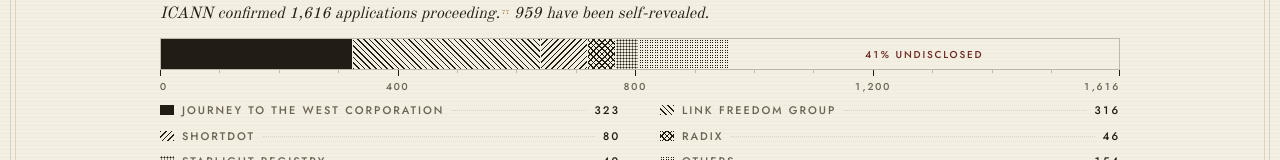
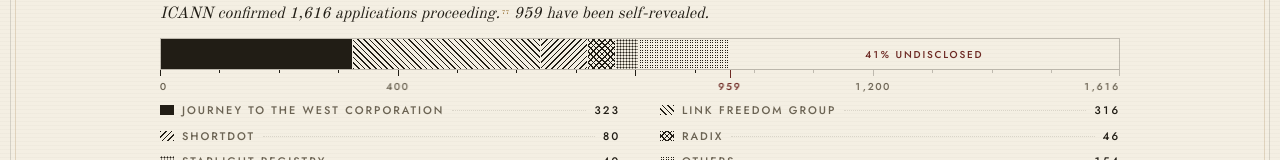
Before and after one commit to aslobodnik/stringscout, a Next.js app: page / in a window 1280 px wide. Shown: the part 389-549 px from the top of the page. Built offline with nearby package versions, Linux system fonts and the light colour scheme.

Commit message:
round rule: graduations inked as far as the disclosure reaches, the reading in oxblood, ticks answer a block, scribed in on load

```diff
--- a/app/globals.css
+++ b/app/globals.css
@@ -453,3 +453,33 @@
     animation-duration: 0.17s;
   }
 }
+
+/* Round rule (components/RoundRule.tsx). The graduations under a block
+   answer it: hover the block, or have it picked, and they rise, in gold. Six
+   covers the five screens and others. On load the scale is scribed in, each
+   tick drawn down from the frame in turn; off under reduced motion. */
+.rule:has([data-block="0"]:hover) [data-under="0"],
+.rule:has([data-block="1"]:hover) [data-under="1"],
+.rule:has([data-block="2"]:hover) [data-under="2"],
+.rule:has([data-block="3"]:hover) [data-under="3"],
+.rule:has([data-block="4"]:hover) [data-under="4"],
+.rule:has([data-block="5"]:hover) [data-under="5"],
+.rule [data-under][data-active] {
+  background-color: var(--gold);
+  height: 6px;
+}
+@media (prefers-reduced-motion: no-preference) {
+  @keyframes rule-scribe {
+    from {
+      transform: scaleY(0);
+    }
+    to {
+      transform: scaleY(1);
+    }
+  }
+  .rule-tick {
+    transform-origin: top;
+    animation: rule-scribe 0.2s ease-out both;
+    animation-delay: var(--press-delay, 0s);
+  }
+}
--- a/components/RoundRule.tsx
+++ b/components/RoundRule.tsx
@@ -1,6 +1,7 @@
 "use client";
 
 import Tip from "@/components/Tip";
+import { pressDelay } from "@/lib/press";
 import { Cite } from "./strings-table/Cite";
 import type { Citations } from "./strings-table/types";
 
@@ -66,21 +67,52 @@
   const at = (units: number) => `${(units / received) * 100}%`;
   let left = 0;
   const placed = blocks.map((b) => {
-    const block = { ...b, left: at(left), width: at(b.count) };
+    const block = { ...b, left: at(left), width: at(b.count), leftOf: left };
     left += b.count;
     return block;
   });
   // every hundred to 1,500, numbered every four hundred, then ICANN's figure
-  // closes the axis
+  // closes the axis. A graduation is inked as far as the disclosure reaches
+  // and faint beyond it, and each knows the block it sits under, so the
+  // scale can answer a block. The reading, disclosed, is set in oxblood
+  // after the fixed graduations; a fixed figure it would run into yields.
+  const under = (units: number) => {
+    let sum = 0;
+    for (let i = 0; i < blocks.length; i++) {
+      sum += blocks[i].count;
+      if (units < sum) return i;
+    }
+    return -1;
+  };
+  // a fixed figure the reading would run into yields: within 7% of the
+  // axis always, within 12% only on phones, where the figures sit closer
+  const near = (units: number) => {
+    const gap = Math.abs(units - disclosed) / received;
+    return gap < 0.07 ? "hidden" : gap < 0.12 ? "hidden sm:block" : "block";
+  };
   const ticks = [
     ...Array.from({ length: 16 }, (_, i) => ({
+      value: i * 100,
       at: at(i * 100),
       major: i % 4 === 0,
-      value: i * 100,
       last: false,
+      reached: i * 100 <= disclosed,
+      under: under(i * 100),
+      numbered: i % 4 === 0 ? near(i * 100) : "",
     })),
-    { at: at(received), major: true, value: received, last: true },
+    {
+      value: received,
+      at: at(received),
+      major: true,
+      last: true,
+      reached: disclosed >= received,
+      under: -1,
+      numbered: near(received),
+    },
   ];
+  const reading = disclosed > 0 && disclosed < received;
+  // the scale is scribed in left to right, the reading struck last
+  const scribe = (i: number) => pressDelay(i * 20);
   const summary = `${fmt(disclosed)} disclosed of ${fmt(received)} applications: ${blocks
     .map((b) => `${b.label} ${fmt(b.count)}`)
     .join(", ")}. ${undisclosed}% undisclosed.`;
@@ -89,7 +121,7 @@
   const dim = (label: string) => (filtering && active !== label ? "opacity-30" : "");
 
   return (
-    <div className="-mt-5 mb-10">
+    <div className="rule -mt-5 mb-10">
       {/* ICANN's own figure with its cite, then how much of it is self-revealed:
           the caption the gauge is read against */}
       <p className="serif italic text-base text-ink">
@@ -100,15 +132,18 @@
       <div role="group" aria-label={summary} className="relative mt-3 h-8 border border-rule">
         {placed.map((b, i) => {
           const cls = `group absolute inset-y-0 box-border ${i ? "border-l border-paper" : ""}`;
+          const idx = { "data-block": i };
           // the screen dims on its own layer: opacity on the block would take
-          // the tip down with it and the caption above would read through
+          // the tip down with it and the caption above would read through.
+          // A block past the midpoint hangs its tip from its right edge.
+          const { leftOf } = b;
           const tip = (
             <>
               <span
                 aria-hidden="true"
                 className={`absolute inset-0 ${b.tone} ${dim(b.label)} transition-opacity duration-300 ease-in-out`}
               />
-              <Tip>
+              <Tip side={leftOf < received / 2 ? "left" : "right"}>
                 {b.label} · {fmt(b.count)}
               </Tip>
             </>
@@ -120,13 +155,14 @@
               aria-pressed={active === b.label}
               aria-label={`${b.label}, ${fmt(b.count)}`}
               onClick={() => onPick(b.label)}
+              {...idx}
               className={`${cls} cursor-pointer focus-visible:outline-2 focus-visible:outline-gold`}
               style={{ left: b.left, width: b.width }}
             >
               {tip}
             </button>
           ) : (
-            <div key={b.key} className={cls} style={{ left: b.left, width: b.width }}>
+            <div key={b.key} {...idx} className={cls} style={{ left: b.left, width: b.width }}>
               {tip}
             </div>
           );
@@ -146,23 +182,45 @@
         {ticks.map((t, i) => (
           <span key={t.value}>
             <span
-              className={`absolute top-0 w-px ${t.major ? "h-1.5 bg-ink" : "h-[3px] bg-rule"} ${
-                t.last ? "-translate-x-full" : ""
-              }`}
-              style={{ left: t.at }}
+              data-under={t.under >= 0 ? t.under : undefined}
+              data-active={t.under >= 0 && active === blocks[t.under].label ? "" : undefined}
+              className={`rule-tick absolute top-0 w-px transition-[background-color,height] duration-300 ease-in-out ${
+                t.major ? "h-1.5" : "h-[3px]"
+              } ${t.reached ? "bg-ink" : "bg-rule"}`}
+              style={{ left: t.last ? `calc(${t.at} - 1px)` : t.at, ...scribe(i) }}
             />
-            {t.major && (
+            {t.numbered && (
               <span
-                className={`label !text-[10px] text-ink-soft absolute top-[9px] ${
+                className={`absolute top-[9px] ${t.numbered} ${
                   i === 0 ? "" : t.last ? "-translate-x-full" : "-translate-x-1/2"
                 }`}
                 style={{ left: t.at }}
               >
-                {fmt(t.value)}
+                <span className="press-word label !text-[10px] text-ink-soft block" style={scribe(i)}>
+                  {fmt(t.value)}
+                </span>
               </span>
             )}
           </span>
         ))}
+        {/* the reading: the disclosed count, struck a hair below the
+            graduations, its figure in oxblood among the fixed ones */}
+        {reading && (
+          <>
+            <span
+              className="rule-tick absolute top-0 w-px h-2 bg-oxblood"
+              style={{ left: at(disclosed), ...scribe(ticks.length + 6) }}
+            />
+            <span className="absolute top-[9px] -translate-x-1/2" style={{ left: at(disclosed) }}>
+              <span
+                className="press-word label !text-[10px] text-oxblood block"
+                style={scribe(ticks.length + 6)}
+              >
+                {fmt(disclosed)}
+              </span>
+            </span>
+          </>
+        )}
       </div>
       {/* the blocks in the order they are drawn, set as a ledger: one column
           on phones, two from sm, a dot leader binding each name to its
```
